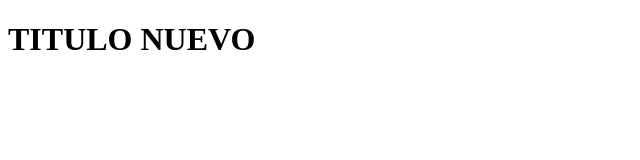
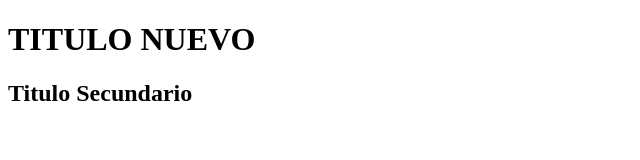
Before and after one commit to forhad10messi/GitKraken, a plain HTML site: page index.html in a window 1280 px wide. Shown: the whole page, without its empty margins (0-640 px from the left). Drawn offline with Linux system fonts and the light colour scheme.

Commit message:
Se ha agregado un titulo H2

```diff
--- a/index.html
+++ b/index.html
@@ -8,6 +8,7 @@
 </head>
 <body>
     <h1>TITULO NUEVO</h1>
+    <h2>Titulo Secundario</h2>
 
 </body>
 </html>
```
